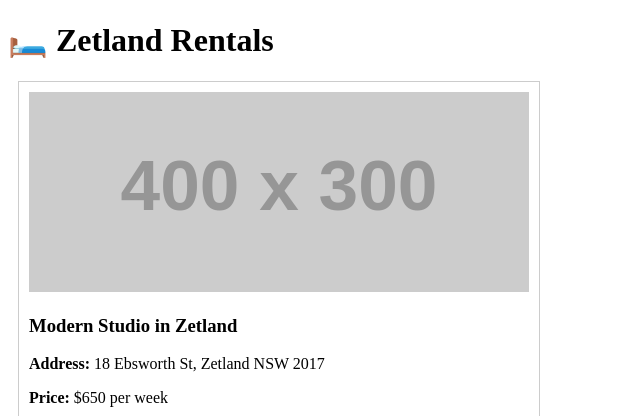
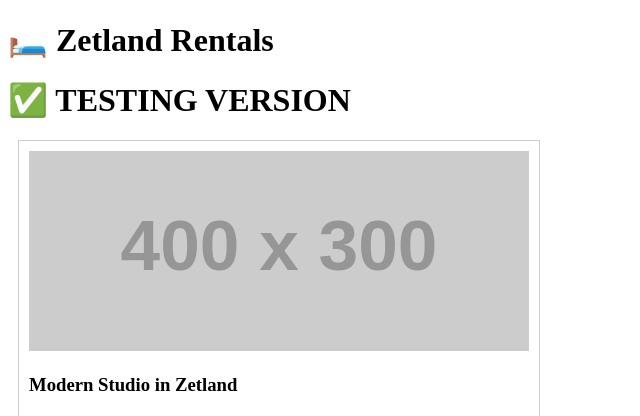
Before and after one commit to angelacares/Angela-Cares-Rentals, a Flask app: page / in a window 1280 px wide. Shown: the top 416 px of the page, without its empty margins (0-640 px from the left). Run offline with Flask 3, Linux system fonts and the light colour scheme; grey boxes labelled with a size stand in for pictures from a placeholder-image service; some libraries are stand-ins or nearby versions.

Commit message:
Update index.html

```diff
--- a/templates/index.html
+++ b/templates/index.html
@@ -6,6 +6,7 @@
 </head>
 <body>
     <h1>🛏️ Zetland Rentals</h1>
+    <h1>✅ TESTING VERSION</h1>
     {% if listings %}
         {% for listing in listings %}
         <div style="border:1px solid #ccc; padding:10px; margin:10px; max-width:500px;">
```
